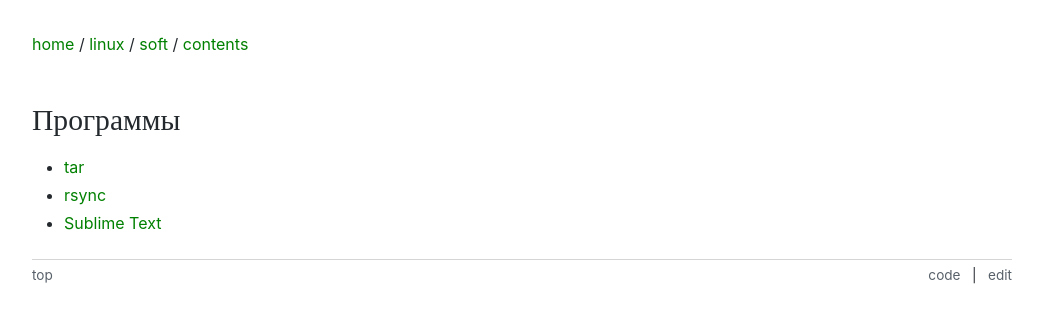
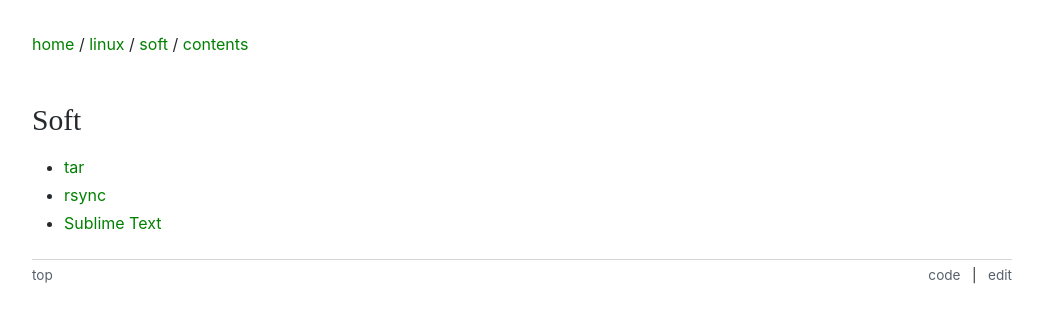
Before and after one commit to olexsyn/ITNote, a Jekyll site: the page built from linux/soft/contents.md, in a window 1280 px wide. Shown: the top 323 px of the page, without its empty margins (118-1161 px from the left). Built offline with Jekyll 4.4.1, drawn with Linux system fonts in a browser that asks for light colours; some web fonts are replaced; our own code applies the rules of GitHub Pages for plain Markdown files.

Commit message:
Update contents.md

```diff
--- a/linux/soft/contents.md
+++ b/linux/soft/contents.md
@@ -1,4 +1,4 @@
-## Программы
+## Soft
 
 - [tar](/e-note/linux/soft/tar)
 - [rsync](/e-note/linux/soft/rsync)
```
